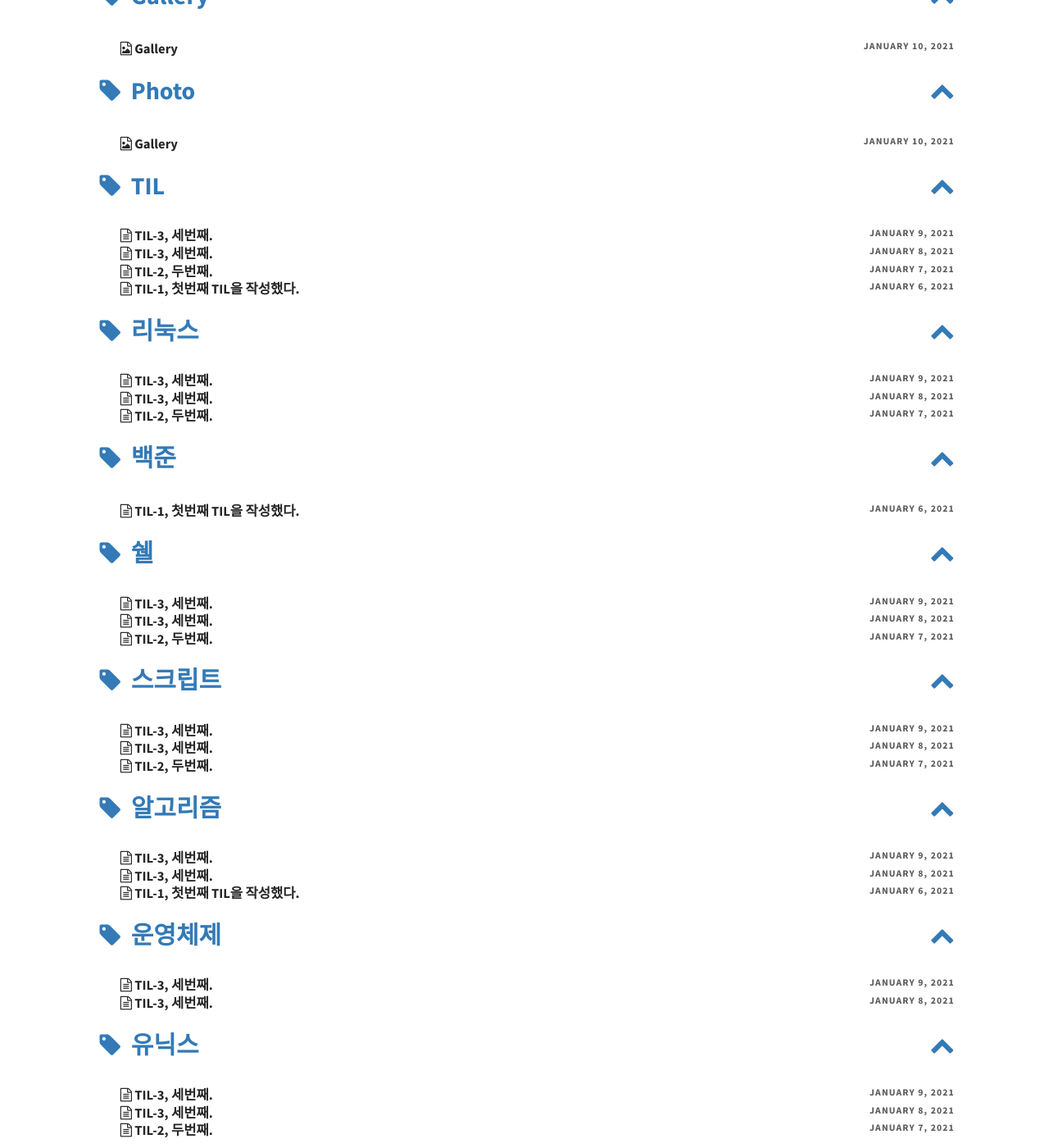
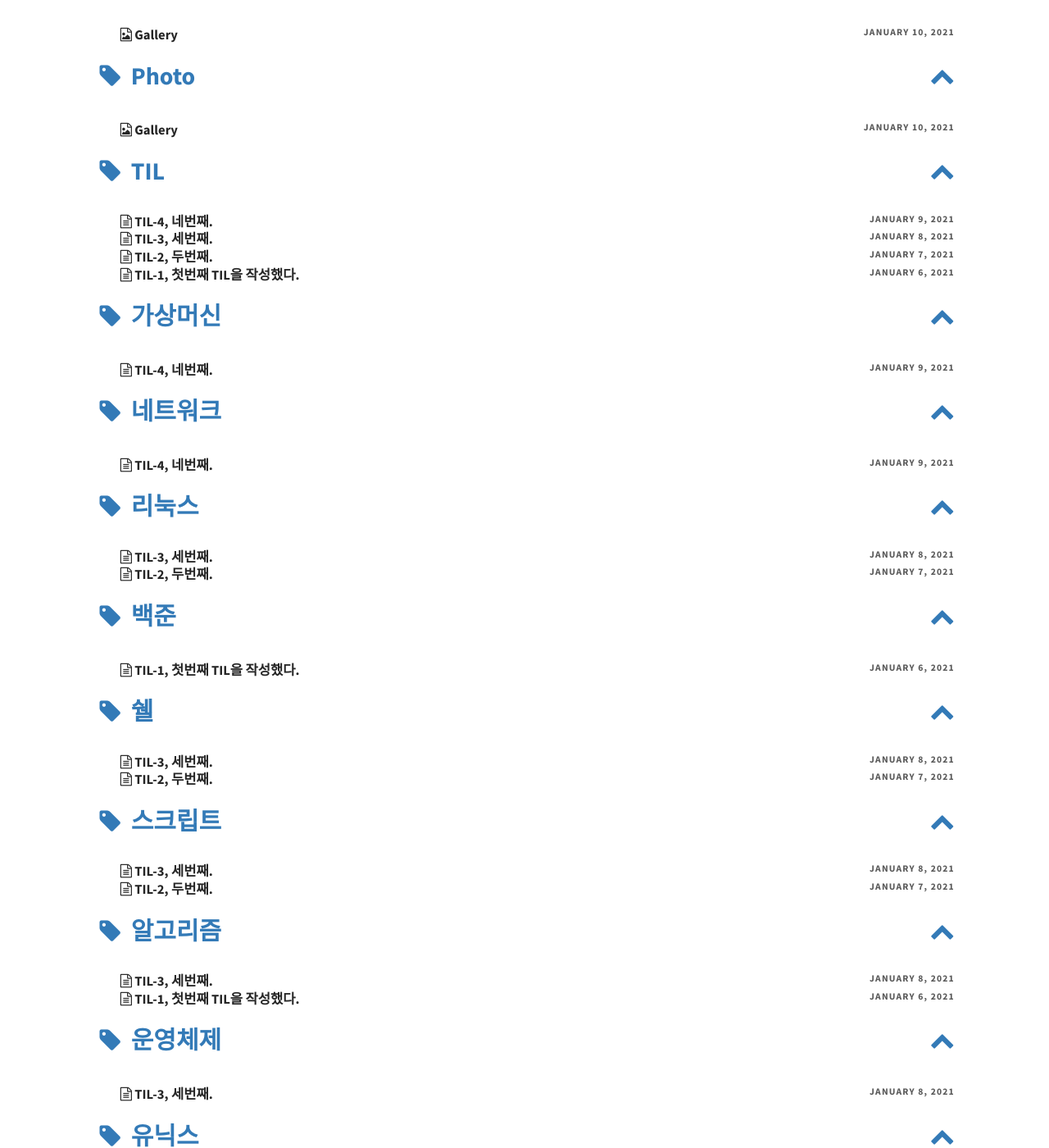
Before and after one commit to Malloc72P/Malloc72P.github.io, a Jekyll site: the page built from pages/tags.md, in a window 1280 px wide and 1400 px high, scrolled down 846 px. Shown: the whole window at 82% size. Built offline with Jekyll 4.4.1, drawn with Linux system fonts in a browser that asks for light colours; some of the changed text lies outside the part shown.

Commit message:
TIL4 제목 수정

```diff
--- a/_posts/2021-01-09-TIL-4.md
+++ b/_posts/2021-01-09-TIL-4.md
@@ -1,9 +1,9 @@
 ---
 layout: post
-title: TIL-3, 세번째.
+title: TIL-4, 네번째.
 feature-img: "assets/img/feature-img/desk-messy.jpeg"
 thumbnail: "assets/img/thumbnails/feature-img/desk-messy.jpeg"
-tags: [ TIL, 쉘, 리눅스, 유닉스, 스크립트, 운영체제, 알고리즘, CodePlus ]
+tags: [ TIL, 네트워크, 가상머신 ]
 ---
 
 ## 1.오늘의 컨디션
```
